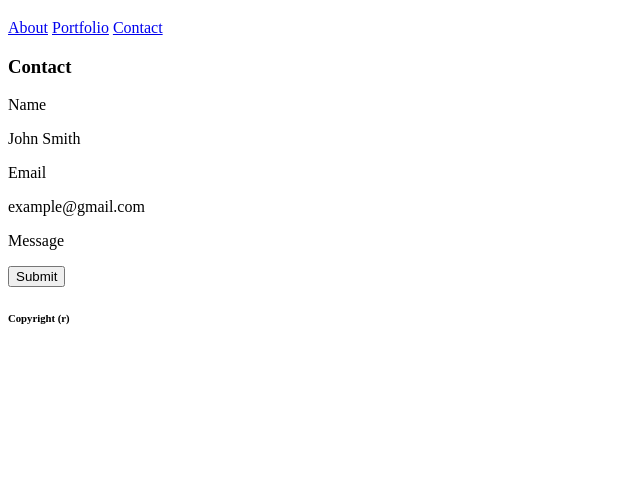
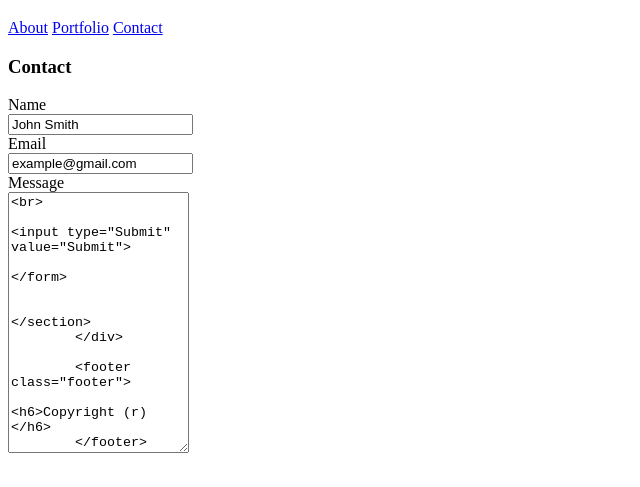
Before and after one commit to Reila-GitHubUID/HW1, a plain HTML site: page contact.html in a window 1280 px wide. Shown: the part 61-548 px from the top of the page, without its empty margins (0-640 px from the left). Drawn offline with Linux system fonts and the light colour scheme; files that its build step writes are made by us from their sources.

Commit message:
Updated the contact.html

```diff
--- a/contact.html
+++ b/contact.html
@@ -20,13 +20,15 @@
             <section class="content">
                 <h3>Contact</h3>
 
-                <p>Name</p>
-                <form id="Name">John Smith</form>
-                <p>Email</p>
-                <form id="Email">example@gmail.com</form>
-                <p>Message</p>
-                <form id="Message"></form>
-                <button>Submit</button>
+                <form>
+                    Name<br>
+                    <input name="Name" type="text" value="John Smith"><br>
+                    Email<br>
+                    <input name="Email" type="text" value="example@gmail.com"><br>
+                    Message<br>
+                    <textarea name="Message" rows="17"><br>
+                    <input type="Submit" value="Submit">
+                </form>
 
             </section>
         </div>
```
